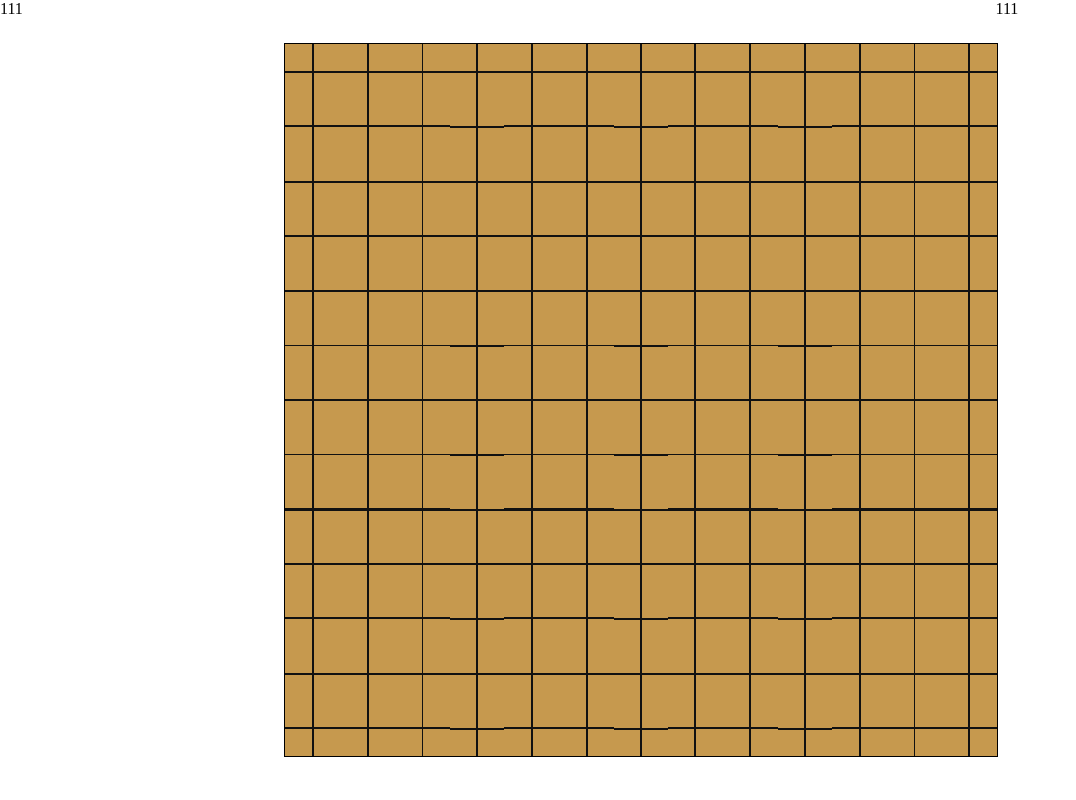
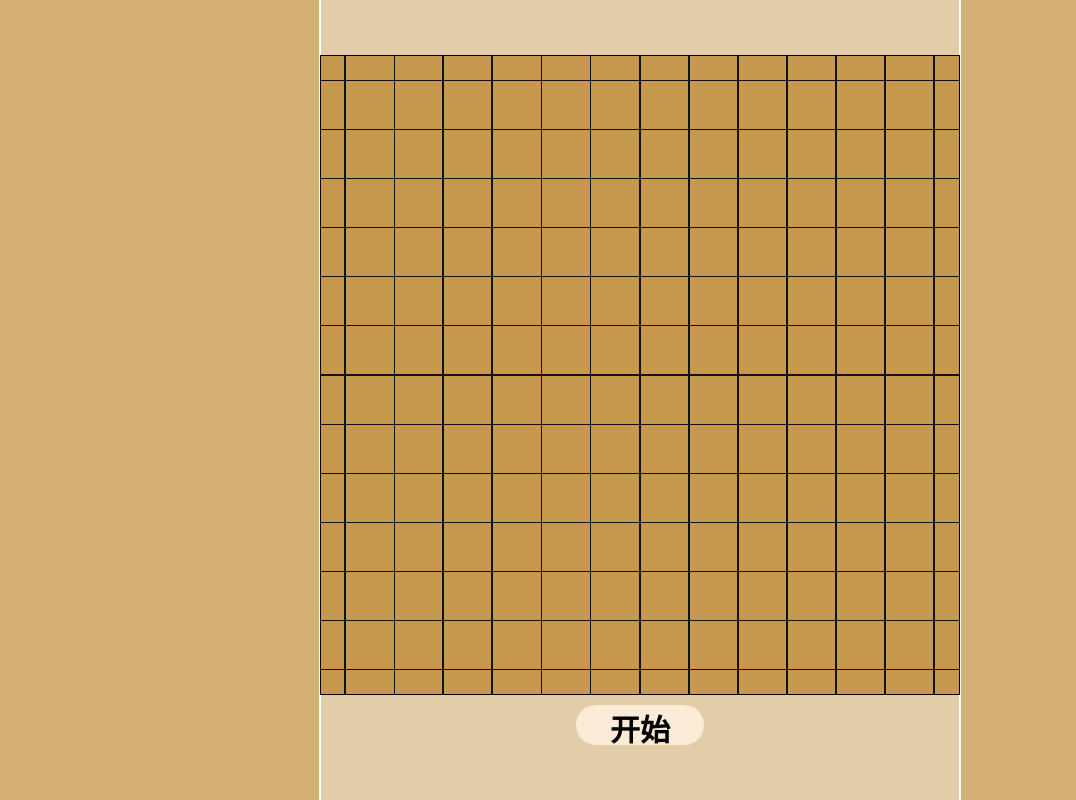
Before and after one commit to Leeszzzz/Gobang-with-LLM, a Vue app in the folder frontend/: page / in a window 1280 px wide. Shown: the whole page, without its empty margins (0-1076 px from the left). Built offline with nearby package versions, Linux system fonts and the light colour scheme.

Commit message:
完成基本逻辑，目前欠缺打磨

```diff
--- a/frontend/package.json
+++ b/frontend/package.json
@@ -9,6 +9,8 @@
     "preview": "vite preview"
   },
   "dependencies": {
+    "@microsoft/fetch-event-source": "^2.0.1",
+    "axios": "^1.20.0",
     "vue": "^3.5.41"
   },
   "devDependencies": {
--- a/frontend/src/App.vue
+++ b/frontend/src/App.vue
@@ -1,20 +1,11 @@
 <template>
   <div class="app-container">
-    <div class="ai">
-      <AIBoard/>
-    </div>
-    <div class="board">
-      <ChessBoard/>
-    </div>
-    <div class="ai">
-      <AIBoard/>
-    </div>
+    <ChessBoard/>
   </div>
 </template>
 
 <script setup>
 import ChessBoard from "./components/ChessBoard.vue";
-import AIBoard from "./components/AIBoard.vue";
 </script>
 
 <style scoped>
@@ -22,19 +13,6 @@ import AIBoard from "./components/AIBoard.vue";
 .app-container {
   width: 100%;
   height: 100%;
-  display: flex;
-  flex-direction: row;
-}
-
-.ai {
-  flex: 2;
-  height: 100%;
-}
-
-.board {
-  flex: 5;
-  height: 100%;
-  align-content: center;
 }
 
 </style>
--- a/frontend/src/components/ChessBoard.vue
+++ b/frontend/src/components/ChessBoard.vue
@@ -1,18 +1,62 @@
 <template>
+  <div class="chess-container">
+    <div class="AI-chat">
+      <div class="message-container">
+        <div v-for="(message,i) in messages_black" :key="i">
+          <div v-if="message.type === 'reasoning_content'" class="ReasoningMessage">
+            {{ message.content }}
+          </div>
+          <div v-else-if="message.type === 'content'" class="AIMessage">
+            {{ message.content }}
+          </div>
+          <div v-else-if="message.type === 'tool_calls'" class="toolMessage">
+            {{ message.content }}
+          </div>
+        </div>
+      </div>
+    </div>
+    <div class="chess-body">
       <div class="chess-board">
         <div
             v-for="(cell, k) in chess.flat(1)"
             :key="k"
             class="chess-cell">
-      <div v-if="cell === 1" class="black-piece"></div>
-      <div v-if="cell === 2" class="white-piece"></div>
+          <div v-if="cell === 1" class="black-piece"/>
+          <div v-if="cell === 2" class="white-piece"/>
+        </div>
+      </div>
+      <button class="start-btn" v-if="!game.started" @click="startGame">开始</button>
+    </div>
+    <div class="AI-chat">
+      <div class="message-container">
+        <div v-for="(message,i) in messages_white" :key="i">
+          <div v-if="message.type === 'reasoning_content'" class="ReasoningMessage">
+            {{ message.content }}
+          </div>
+          <div v-else-if="message.type === 'content'" class="AIMessage">
+            {{ message.content }}
+          </div>
+          <div v-else-if="message.type === 'tool_calls'" class="toolMessage">
+            {{ message.content }}
+          </div>
+        </div>
+      </div>
     </div>
   </div>
 </template>
 
 <script setup>
-import { ref } from "vue";
+import {ref} from "vue";
+import {fetchEventSource} from "@microsoft/fetch-event-source";
 
+const game = {
+  started: false,
+  chat_id: 1,
+  side: 1
+}
+
+const messages_black = ref([])
+const messages_white = ref([])
 const chess = ref([]);
 const row = 13;
 const col = 13;
@@ -24,9 +68,76 @@ for (let i = 0; i < row; i++) {
   }
 }
 
+function addContent(messages, type, data) {
+  if (type === "new_chess") {
+    chess.value = JSON.parse(data)
+    return
+  }
+
+  if ((messages.value.length === 0 || messages.value.at(-1).type !== type) && type !== "") {
+    messages.value.push({
+      type: type,
+      content: ""
+    })
+  }
+  messages.value.at(-1).content += data
+}
+
+async function startGame() {
+  game.started = true
+  await nextSide()
+}
+
+async function nextSide() {
+  await fetchEventSource("/api/chat", {
+        method: "POST",
+        headers: {
+          "Content-Type": "application/json",
+        },
+        body: JSON.stringify({
+          chat_id: game.chat_id,
+          side: game.side
+        }),
+        onmessage(event) {
+          switch (game.side) {
+            case 1:
+              addContent(messages_black, event.event, event.data)
+              break;
+            case 2:
+              addContent(messages_white, event.event, event.data)
+              break;
+          }
+        },
+        onclose() {
+          game.side = 3 - game.side
+          nextSide()
+        }
+      }
+  )
+}
+
 </script>
 
 <style scoped>
+.chess-container {
+  height: 100%;
+  width: 100%;
+  display: flex;
+  flex-direction: row;
+  gap: 2px;
+}
+
+.chess-body {
+  display: flex;
+  flex-direction: column;
+  flex: 6;
+  align-items: center;
+  text-align: center;
+  justify-content: center;
+  gap: 10px;
+  background-color: rgb(198 153 78 / 0.49);
+}
+
 .chess-board {
   display: grid;
   width: 100%;
@@ -42,8 +153,7 @@ for (let i = 0; i < row; i++) {
   display: flex;
   align-items: center;
   justify-content: center;
-  background-image:
-      linear-gradient(to bottom, transparent calc(50% - 1px), #111111 calc(50% - 1px), #111111 calc(50% + 1px), transparent calc(50% + 1px)),
+  background-image: linear-gradient(to bottom, transparent calc(50% - 1px), #111111 calc(50% - 1px), #111111 calc(50% + 1px), transparent calc(50% + 1px)),
   linear-gradient(to right, transparent calc(50% - 1px), #111111 calc(50% - 1px), #111111 calc(50% + 1px), transparent calc(50% + 1px));
 }
 
@@ -52,7 +162,7 @@ for (let i = 0; i < row; i++) {
   height: 70%;
   border-radius: 50%;
   background-color: #111111;
-  box-shadow: 2px 2px 4px rgba(0,0,0,0.35);
+  box-shadow: 2px 2px 4px rgba(0, 0, 0, 0.35);
 }
 
 .white-piece {
@@ -60,6 +170,58 @@ for (let i = 0; i < row; i++) {
   height: 70%;
   border-radius: 50%;
   background-color: #ffffff;
-  box-shadow: 2px 2px 4px rgba(0,0,0,0.25);
+  box-shadow: 2px 2px 4px rgba(0, 0, 0, 0.25);
+}
+
+.start-btn {
+  border: none;
+  background-color: antiquewhite;
+  height: 5%;
+  width: 20%;
+  font-size: 30px;
+  font-weight: bold;
+  font-family: kaiti;
+  border-radius: 20px;
+}
+
+.AI-chat {
+  flex: 3;
+  min-width: 0;
+  display: flex;
+  background-color: rgb(198 153 78 / 0.78);
+}
+
+.message-container {
+  flex: 1;
+  width: 100%;
+  display: flex;
+  flex-direction: column;
+  overflow-y: auto;
+  overflow-x: hidden;
+}
+
+.ReasoningMessage {
+  align-self: flex-start;
+  text-align: start;
+  margin-left: 10px;
+  color: white;
+  border-radius: 10px;
+}
+
+.AIMessage {
+  align-self: flex-start;
+  text-align: start;
+  margin: 10px;
+  padding: 10px;
+  background-color: #f1f1f1;
+  border-radius: 10px;
+}
+
+.toolMessage {
+  align-self: flex-start;
+  text-align: start;
+  margin: 10px;
+  padding: 2px;
+  background-color: rgb(255 255 255 / 0.4);
 }
 </style>
```
Also changed, not shown: frontend/src/components/AIBoard.vue (deleted, +0 -11 lines), 2 other files (tests, documents, lock files or other folders). Lines whose indentation alone changed are shown as unchanged.
